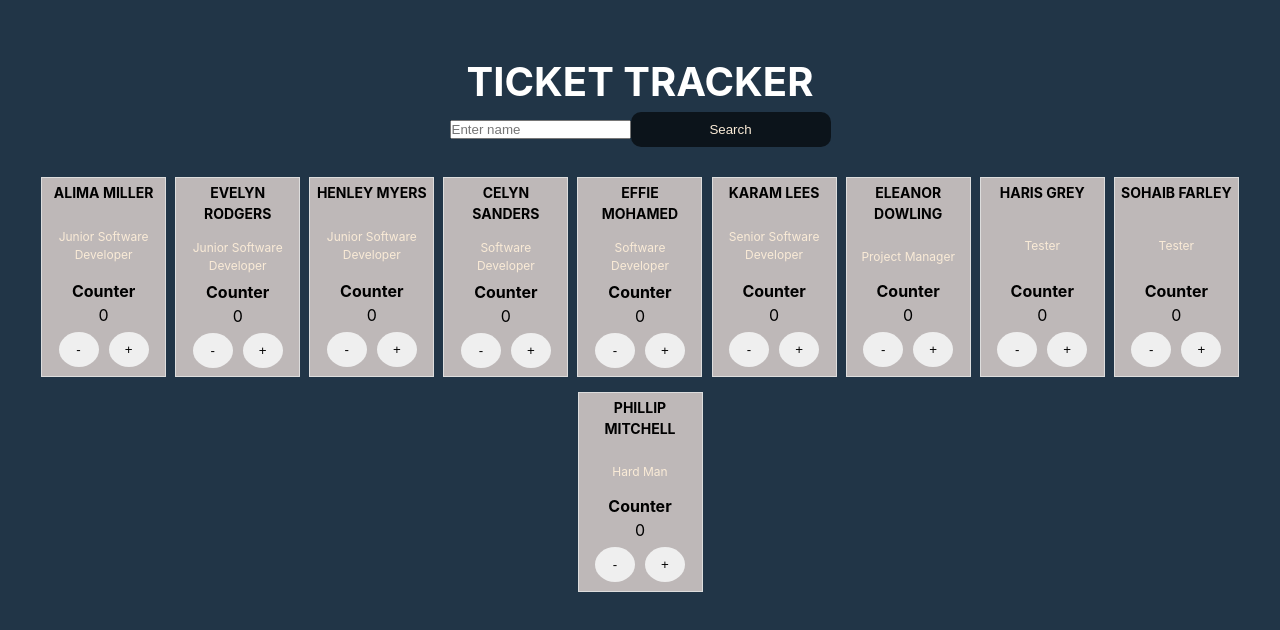
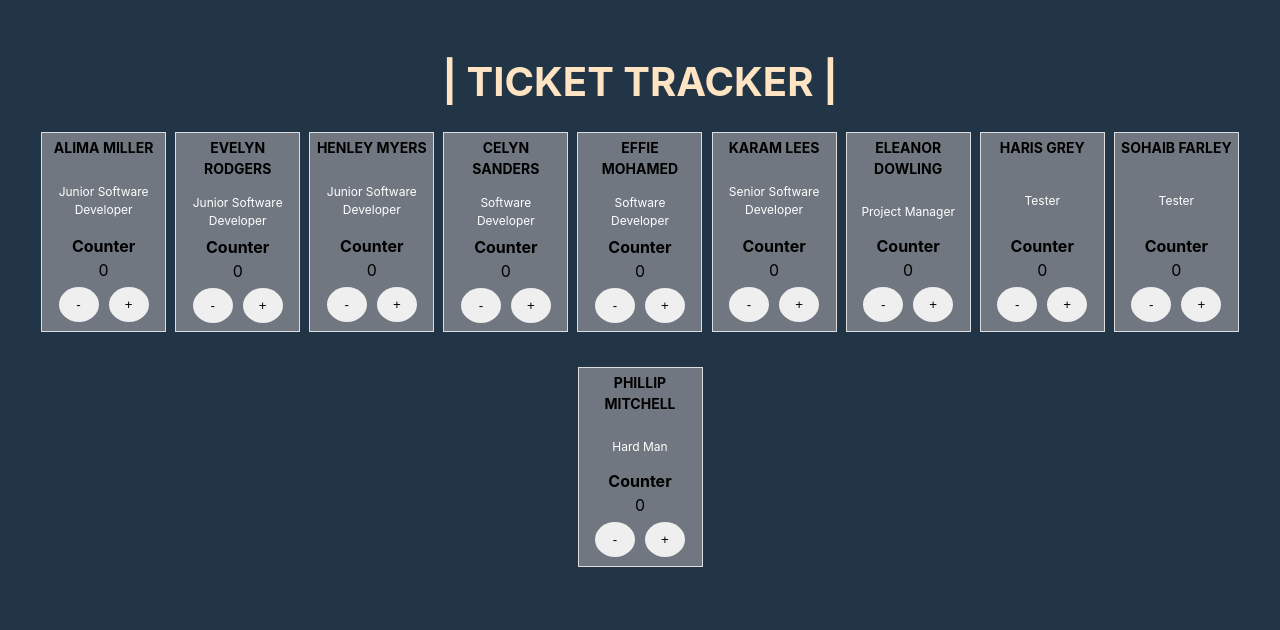
Before and after one commit to AISimonetta/ticket-tracker, a React (Vite) app: page / in a window 1280 px wide. Shown: the top 630 px of the page. Built offline with nearby package versions, Linux system fonts and the light colour scheme.

Commit message:
input removed because it was not working

```diff
--- a/src/App.tsx
+++ b/src/App.tsx
@@ -1,18 +1,15 @@
-import './App.css'
+import './App.css';
+import team from './data/team';
 import EmployeeCards from './components/EmployeeCards/EmployeeCards';
-import SearchButton from './components/SearchButton/SearchButton'
-
-
 
 function App() {
+
   return (
     <>
-    <h1 className='main-title'>TICKET TRACKER</h1>
-
-    <SearchButton/>
-    <EmployeeCards  />
+      <h1 className='main-title'> | TICKET TRACKER |</h1>
+      <EmployeeCards />
     </>
-  )
+  );
 }
 
-export default App
+export default App;
--- a/src/components/EmployeeCards/EmployeeCards.scss
+++ b/src/components/EmployeeCards/EmployeeCards.scss
@@ -12,10 +12,11 @@
     align-items: center;
     width: 125px;
     height: 200px   ;
-    background-color: rgb(190, 184, 184);
+    background-color: rgba(190, 184, 184, 0.498);
     border: 1px solid #ddd;
     padding: 4px;
     margin-bottom: 15px;
+    margin-top: 20px;
 }
 
 .card__name {
@@ -29,7 +30,7 @@
 .card__role {
     text-align: center;
     font-size: 12px;
-    color: antiquewhite;
+    color: white;
     margin: 5px
 }
 
--- a/src/components/EmployeeCards/EmployeeCards.tsx
+++ b/src/components/EmployeeCards/EmployeeCards.tsx
@@ -1,6 +1,6 @@
 import './EmployeeCards.scss';
+import TicketCounter from '../TicketCounter/TicketCounter';
 import team from '../../data/team';
-import TicketCounter from '../TicketCounter/TicketCounter';
 
 type EmployeeCardsProps = {
   id: number;
@@ -10,17 +10,17 @@ type EmployeeCardsProps = {
 
 const EmployeeCards = ({ id, name, role }: EmployeeCardsProps) => {
 
-  const coworkers = team.map((coworker) => (
-    <div key={coworker.id} >
+  const employees = team.map((employee) => (
+    <div key={employee.id} >
       <div className='card__container'>
-          <div className='card__name'>{coworker.name.toUpperCase()}</div>
-          <div className='card__role'>{coworker.role}</div>
+          <div className='card__name'>{employee.name.toUpperCase()}</div>
+          <div className='card__role'>{employee.role}</div>
           <TicketCounter/>
       </div>
     </div>
   ));
 
-  return <div className='cards'>{coworkers}</div>;
+  return <div className='cards'>{employees}</div>;
 };
 
 export default EmployeeCards;
--- a/src/components/SearchButton/SearchButton.scss
+++ /dev/null
@@ -1,13 +0,0 @@
-.search__btncontainer {
-    display: flex;
-    justify-content: center;
-    margin-top: 30px;
-}
-
-.search__btn {
-    background-color: rgba(0, 0, 0, 0.625);
-    color: antiquewhite;
-    margin-bottom: 30px;
-    border-radius: 10px;
-    width: 200px;
-}
--- a/src/components/SearchButton/SearchButton.tsx
+++ /dev/null
@@ -1,36 +0,0 @@
-// Import necessary dependencies and styles
-import  { useState } from 'react';
-import './SearchButton.scss';
-import team from '../../data/team';
-
-type SearchButtonProps = {
-filteredNames: string[]
-};
-
-const SearchButton = ({ filteredNames }: SearchButtonProps) => {
-  const [searchName, setSearchName] = useState('');
-
-  const handleSearch = () => {
-    const filteredNames = team
-      .filter((employee) =>
-        employee.name.toLowerCase().includes(searchName.toUpperCase())
-      )
-      .map((employee) => employee.name);
-
-    return filteredNames;
-  };
-
-  return (
-        <div>
-      <input
-        placeholder="Enter name"
-        value={searchName}
-      />
-      <button className="search__btn" onClick={handleSearch}>
-        Search
-      </button>
-    </div>
-  );
-};
-
-export default SearchButton;
--- a/src/index.css
+++ b/src/index.css
@@ -24,6 +24,10 @@ body {
   font-size: 40px;
 }
 
+.main-title::first-line{
+  color:bisque;
+}
+
 button {
   padding: 10px;
   width: 40px;
```
Also changed, not shown: src/components/RoleDropDown/RoleDropDown.tsx (deleted, +0 -9 lines), src/components/RoleDropDown/RoleDropDown.scss (deleted).
